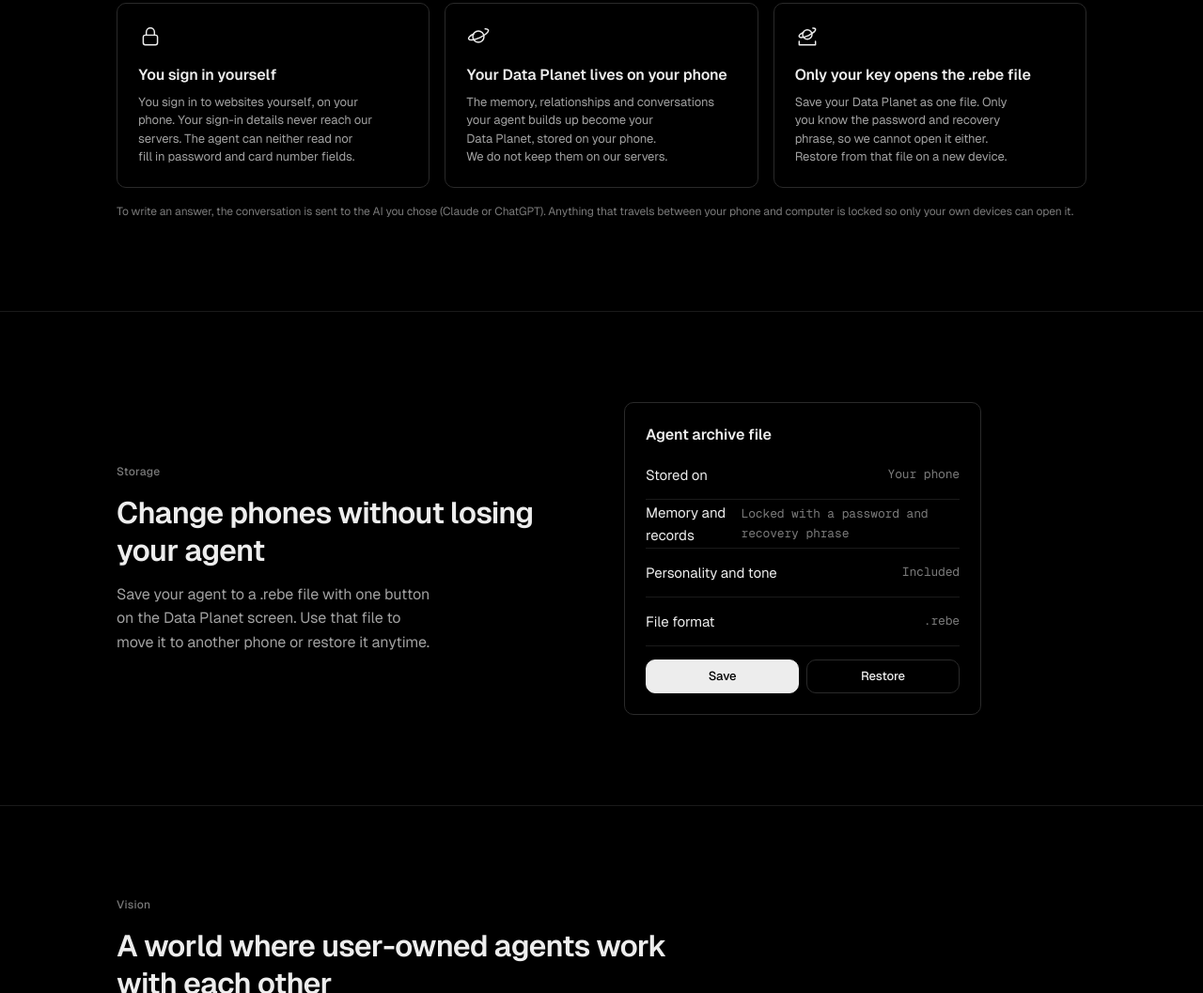
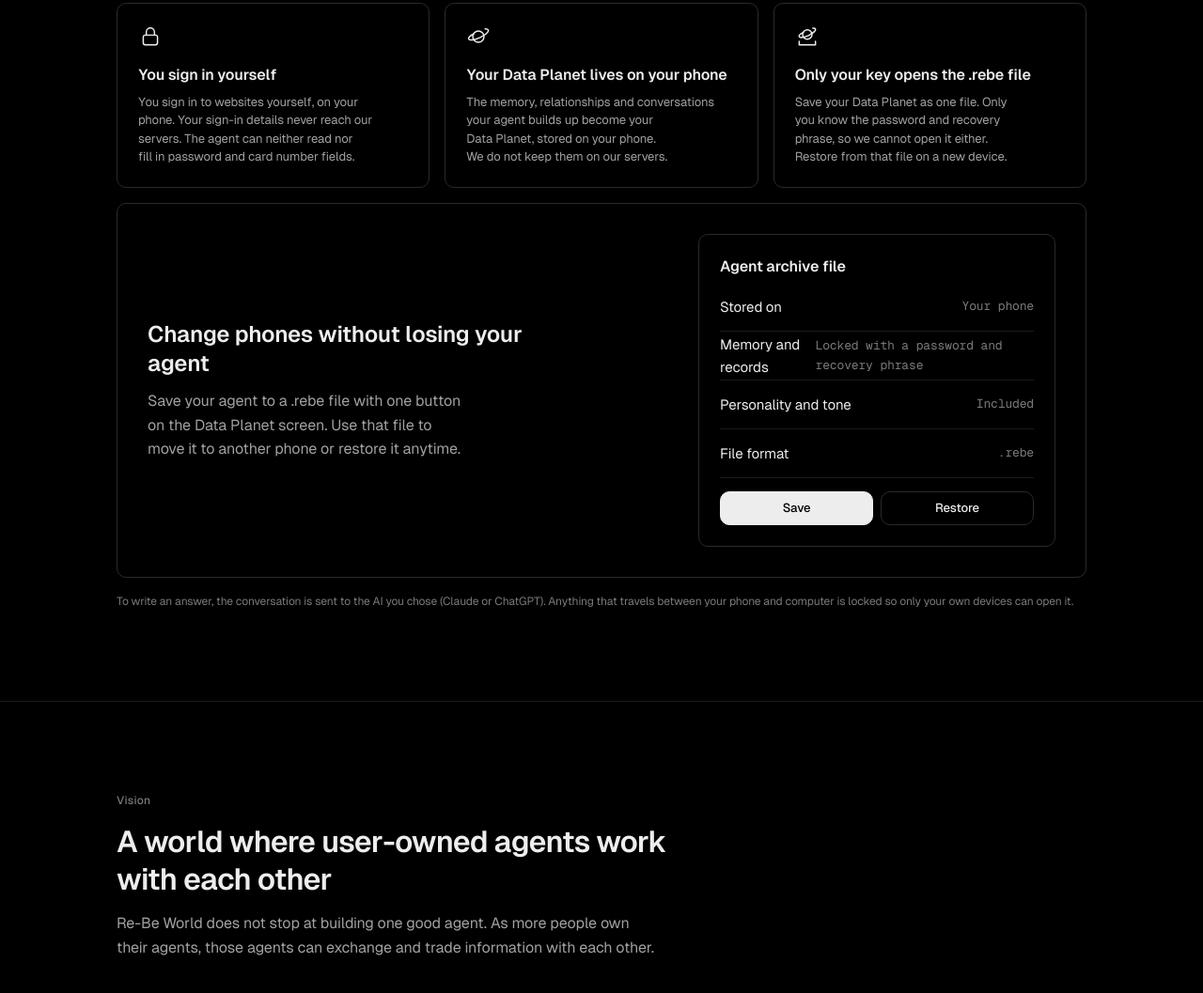
Before and after one commit to kyungsinkim-sketch/Re-Be-World, a plain HTML site: page world/index.html in a window 1280 px wide. Shown: the part 9170-10227 px from the top of the page at 94% size. Drawn offline with Linux system fonts and the light colour scheme.

Commit message:
world: fold .rebe save/restore block into Local Vault section

```diff
--- a/world/index.html
+++ b/world/index.html
@@ -274,6 +274,11 @@ footer .links{display:flex;gap:22px;flex-wrap:wrap}
 .vault-grid>div{border:1px solid var(--line-2);border-radius:10px;padding:22px}
 .vault-grid .ic{width:26px;height:26px;display:block;margin-bottom:16px;fill:none;stroke:currentColor;stroke-width:1.35;stroke-linecap:round;stroke-linejoin:round}
 .vault-grid .l1{margin-bottom:8px}
+.vault-keep{margin-top:16px;border:1px solid var(--line-2);border-radius:10px;padding:32px}
+.vault-keep .d3{font-size:24px;line-height:1.3;font-weight:600;letter-spacing:-.01em;margin:0 0 12px}
+.vault-keep .lead{margin:0}
+.vault-keep .file{justify-self:end;width:100%}
+@media (max-width:860px){.vault-keep{padding:22px}.vault-keep .file{justify-self:start}}
 .vault-note{margin-top:16px;font-size:12px;line-height:1.6;color:var(--fg-3)}
 @media (max-width:860px){.vault-grid{grid-template-columns:1fr}}
 .soon{display:inline-block;margin-left:6px;padding:1px 8px;border:1px solid var(--line-2);border-radius:999px;font-size:11px;font-weight:500;color:var(--fg-3);vertical-align:2px;white-space:nowrap}
@@ -549,15 +554,9 @@ footer .links{display:flex;gap:22px;flex-wrap:wrap}
       <div><svg class="ic" viewBox="0 0 24 24"><circle cx="12" cy="12" r="5.5"/><path d="M7.300 9.500C3.900 11 1.900 13 2.500 14.300c.7 1.800 5.600 1.100 10.900-1.300 5.300-2.500 9-5.800 8.300-7.600-.4-.8-1.500-1.100-3.100-1"/></svg><div class="l1">Your Data Planet lives on your phone</div><p class="l4">The memory, relationships and conversations your agent builds up become your Data Planet, stored on your phone. We do not keep them on our servers.</p></div>
       <div><svg class="ic" viewBox="0 0 24 24"><circle cx="12" cy="10" r="4.6"/><path d="M8 7.900C5.200 9.200 3.500 10.900 4 12c.6 1.500 4.700.9 9.100-1.100 4.400-2.100 7.500-4.900 6.900-6.400-.3-.6-1.200-.9-2.600-.8"/><path d="M4 16.500V20h16v-3.500"/></svg><div class="l1">Only your key opens the .rebe file</div><p class="l4">Save your Data Planet as one file. Only you know the password and recovery phrase, so we cannot open it either. Restore from that file on a new device.</p></div>
     </div>
-    <p class="vault-note">To write an answer, the conversation is sent to the AI you chose (Claude or ChatGPT). Anything that travels between your phone and computer is locked so only your own devices can open it.</p>
-  </div>
-</section>
-
-<section id="keep">
-  <div class="wrap keep">
-    <div class="sec-head" style="margin-bottom:0">
-      <span class="l2">Storage</span>
-      <h2 class="d2">Change phones without losing your agent</h2>
+    <div class="keep vault-keep">
+      <div>
+        <h3 class="d3">Change phones without losing your agent</h3>
         <p class="lead">Save your agent to a .rebe file with one button on the Data Planet screen. Use that file to move it to another phone or restore it anytime.</p>
       </div>
       <div class="file" aria-hidden="true">
@@ -569,7 +568,10 @@ footer .links{display:flex;gap:22px;flex-wrap:wrap}
         <div class="btns"><span class="btn sm primary">Save</span><span class="btn sm">Restore</span></div>
       </div>
     </div>
+    <p class="vault-note">To write an answer, the conversation is sent to the AI you chose (Claude or ChatGPT). Anything that travels between your phone and computer is locked so only your own devices can open it.</p>
+  </div>
 </section>
+
 
 <section id="vision">
   <div class="wrap">
```
Also changed, not shown: _src/world.html (+11 -9 lines), world/ko-tutorial.html (+5 -0 lines), world/ko.html (+11 -9 lines), world/tutorial.html (+5 -0 lines). Lines whose indentation alone changed are shown as unchanged.
